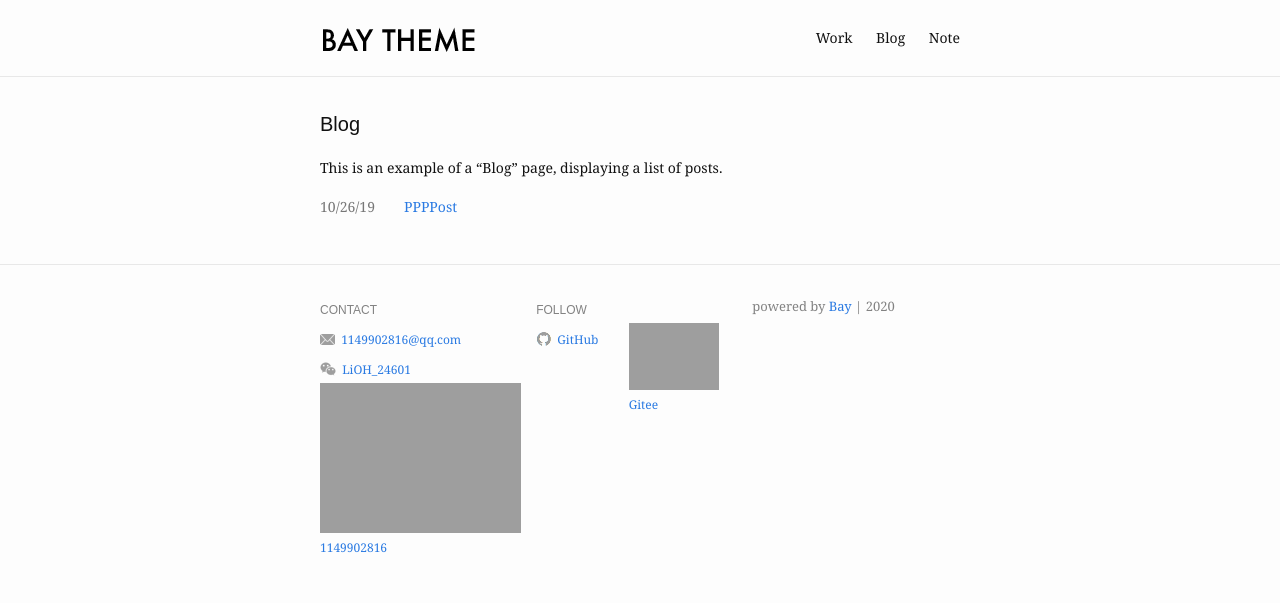
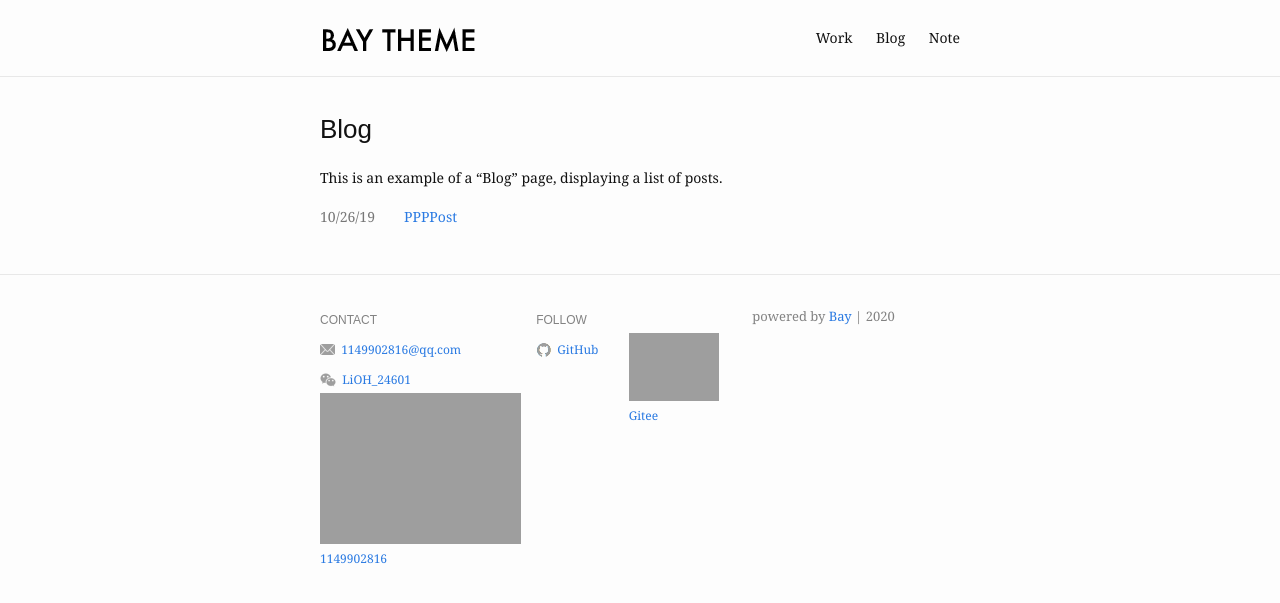
Before and after one commit to SolarWindRider/SolarWindRider.github.io, a Jekyll site: the page built from blog.md, in a window 1280 px wide. Shown: the top 603 px of the page. Built offline with Jekyll 4.4.1, drawn with Linux system fonts in a browser that asks for light colours.

Commit message:
modified:   _layouts/note.html 	modified:   _sass/_layout.scss

```diff
--- a/_layouts/note.html
+++ b/_layouts/note.html
@@ -8,7 +8,7 @@
     <div class="page-content">
       <div class="wrapper">
         <div class="blog">
-          <h1 class="blog-heading">{{ page.title }}</h1>
+          <h1 class="page-heading">{{ page.title }}</h1>
           {{ content }}
 
           <p class="blog-post-list">
--- a/_sass/_layout.scss
+++ b/_sass/_layout.scss
@@ -152,5 +152,5 @@
 }
 
 .page-heading {
-  font-size: 20px;
+  font-size: 26px;
 }
```
